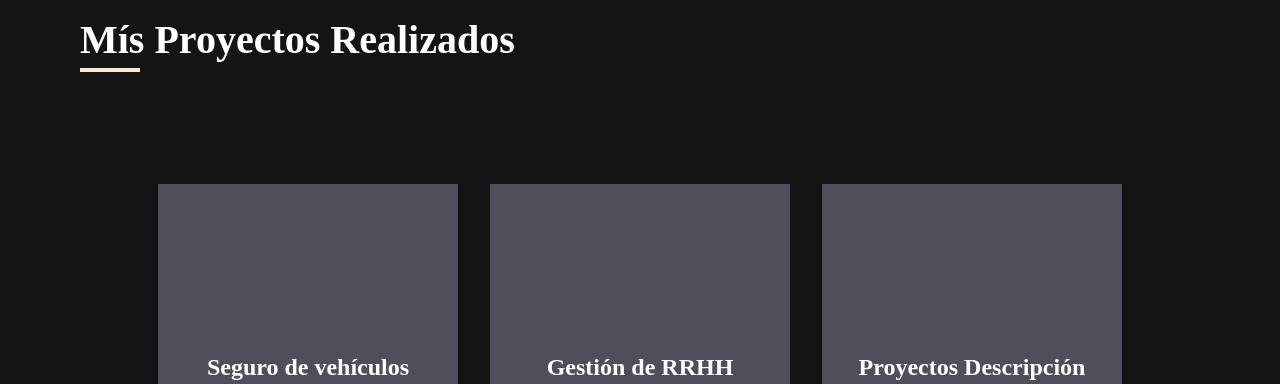
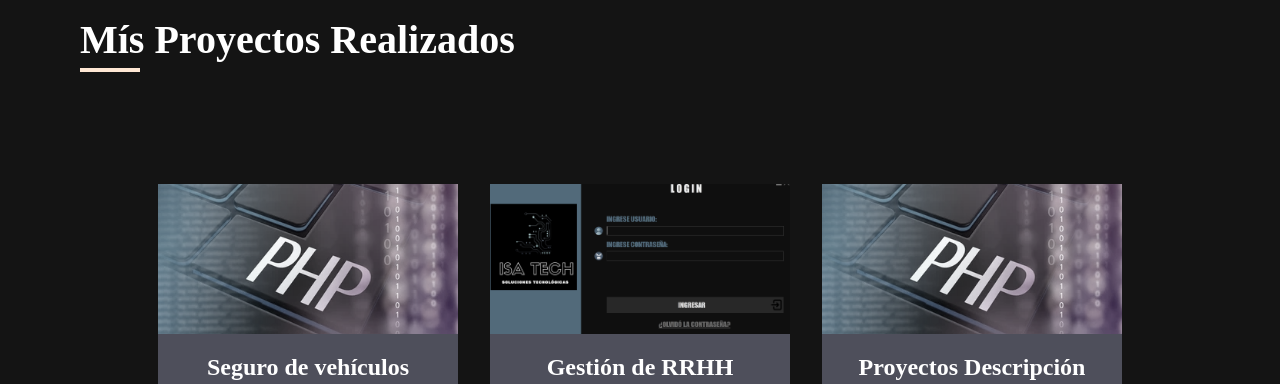
Before and after one commit to SebaLanz/portfolio, a plain HTML site: page index.html in a window 1280 px wide. Shown: the part 1161-1545 px from the top of the page. Drawn offline with Linux system fonts and the light colour scheme.

Commit message:
Update estilos.css
rutas.

```diff
--- a/css/estilos.css
+++ b/css/estilos.css
@@ -190,14 +190,14 @@
 
 
 .seguro{
-    background-image: url(./img/php.png);
+    background-image: url(../img/php.png);
 }
 
 .imgC{
-    background-image: url(./img/imgIsa.PNG);
+    background-image: url(../img/imgIsa.PNG);
 }
 .img3{
-    background-image: url(./img/php.png);
+    background-image: url(../img/php.png);
 }
 
 
```
